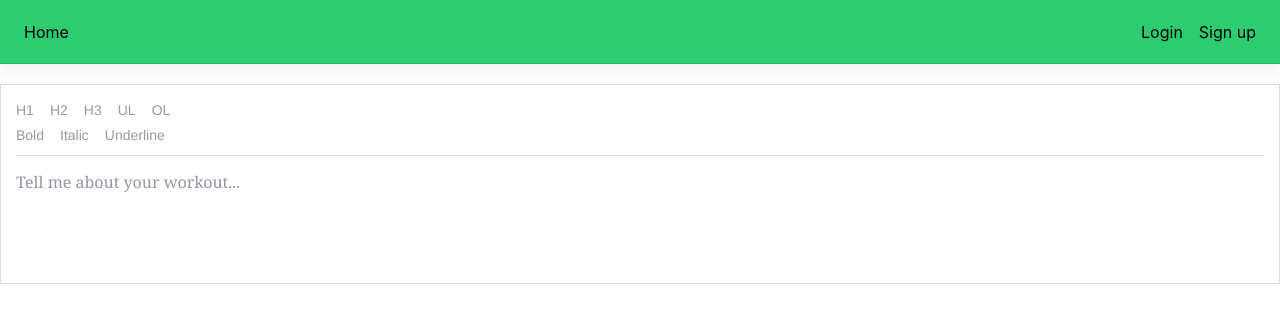
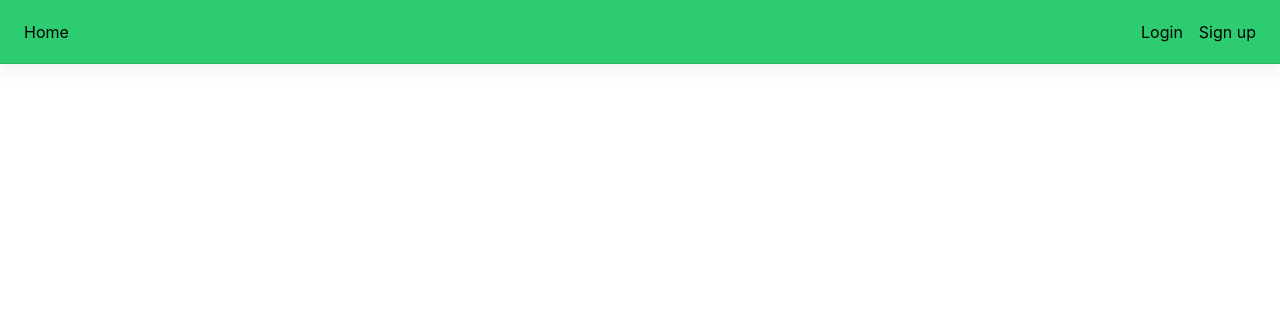
Before and after one commit to Nesiht/Final_project_frontend, a React (Create React App) app: page /draft in a window 1280 px wide. Shown: the top 322 px of the page. Built offline with nearby package versions, Linux system fonts and the light colour scheme.

Commit message:
updated addEntrie to work with draft, removed testing components

```diff
--- a/src/App.js
+++ b/src/App.js
@@ -10,7 +10,6 @@ import { Logout } from 'components/Logout'
 import { Signup } from 'components/Sigup'
 import { Dashboard } from 'components/Dashboard'
 
-import Draft from 'components/Draft'
 import { entrie } from 'reducers/entrie'
 
 const reducer = combineReducers({
@@ -40,10 +39,6 @@ export const App = () => {
 
           <Route path="/signup" exact>
             <Signup />
-          </Route>
-
-          <Route path="/draft" exact>
-            <Draft />
           </Route>
 
           <Route path="/logout" exact>
--- a/src/components/AddEntrie.js
+++ b/src/components/AddEntrie.js
@@ -21,24 +21,19 @@ export const AddEntrie = () => {
   const userid = useSelector((store) => store.user.login.userId)
   const accessToken = useSelector((store) => store.user.login.accessToken)
   const statusMessage = useSelector((store) => store.user.login.statusMessage)
-
+  const [ title, setTitle ] = useState('')
+  const [ text, setText ] = useState()
+  const [ grade, setGrade ] = useState(5)
   const [editorState, setEditorState] = React.useState(
     () => EditorState.createEmpty(),
   )
 
-  // Converts the current state of editorState to raw data
   const raw = convertToRaw(editorState.getCurrentContent())
 
-  // Handle each change in the form, updates setEditorState with all the data, dispatch the raw data to redux
   const handleEditor = (data) => {
     setEditorState(data)
     dispatch(entrie.actions.setCurrentEntry(raw))
   }
-
-
-  const [ title, setTitle ] = useState('')
-  const [ text, setText ] = useState()
-  const [ grade, setGrade ] = useState(5)
 
   const handleSaveSuccess =  (loginResponse) => {
     const statusMessage = JSON.stringify(loginResponse.message)
@@ -49,8 +44,6 @@ export const AddEntrie = () => {
     const message = JSON.stringify(error.message)
     dispatch(user.actions.setStatusMessage({ message }))
   }
-
-
 
   const handleSave = (event) => {
     event.preventDefault();
@@ -91,23 +84,10 @@ export const AddEntrie = () => {
         placeholder ="Title"
         onChange = {event => setTitle(event.target.value)}
       />
-      {/* <label>
-        Text
-      </label> */}
-
-      {/* <Draft /> */}
-      {/* <Editortest /> */}
       <div className="RichEditor-root">
         <Editor editorState={editorState} onChange={handleEditor} />
-        {/* {console.log('content state', editorState)} */}
       </div>
 
-      {/* <Input
-        type = "text"
-        value = { text }
-        placeholder = "Text"
-        onChange = {event => setText(event.target.value)}
-      /> */}
       <label>
         Grade
       </label>
@@ -120,8 +100,6 @@ export const AddEntrie = () => {
         labels = {horizontalLabels}
       />
 
-      {/* <Draft /> */}
-
       <Btn type="submit" title="Send" />
       {statusMessage && <Text small> {`${statusMessage}`} </Text>}
     </Form>
--- a/src/components/Draft.js
+++ /dev/null
@@ -1,205 +0,0 @@
-import React from 'react';
-import { Editor, EditorState, getDefaultKeyBinding, RichUtils, convertToRaw  } from 'draft-js';
-import './draft.css'
-import '../../node_modules/draft-js/dist/Draft.css'
-
-
-class Draft extends React.Component {
-  constructor(props) {
-    super(props);
-    this.state = {editorState: EditorState.createEmpty()};
-
-    this.focus = () => this.refs.editor.focus();
-    this.onChange = (editorState) => this.setState({editorState});
-
-    this.handleKeyCommand = this._handleKeyCommand.bind(this);
-    this.mapKeyToEditorCommand = this._mapKeyToEditorCommand.bind(this);
-    this.toggleBlockType = this._toggleBlockType.bind(this);
-    this.toggleInlineStyle = this._toggleInlineStyle.bind(this);
-  }
-
-  _handleKeyCommand(command, editorState) {
-    const newState = RichUtils.handleKeyCommand(editorState, command);
-    if (newState) {
-      this.onChange(newState);
-      return true;
-    }
-    return false;
-  }
-
-  _mapKeyToEditorCommand(e) {
-    if (e.keyCode === 9 /* TAB */) {
-      const newEditorState = RichUtils.onTab(
-        e,
-        this.state.editorState,
-        4, /* maxDepth */
-      );
-      if (newEditorState !== this.state.editorState) {
-        this.onChange(newEditorState);
-      }
-      return;
-    }
-    return getDefaultKeyBinding(e);
-  }
-
-  _toggleBlockType(blockType) {
-    this.onChange(
-      RichUtils.toggleBlockType(
-        this.state.editorState,
-        blockType
-      )
-    );
-  }
-
-  _toggleInlineStyle(inlineStyle) {
-    this.onChange(
-      RichUtils.toggleInlineStyle(
-        this.state.editorState,
-        inlineStyle
-      )
-    );
-  }
-
-
-  render() {
-    const {editorState} = this.state;
-
-
-    // If the user changes block type before entering any text, we can
-    // either style the placeholder or hide it. Let's just hide it now.
-    let className = 'RichEditor-editor';
-    let contentState = editorState.getCurrentContent();
-    console.log('content state', convertToRaw(contentState))
-
-    if (!contentState.hasText()) {
-      if (contentState.getBlockMap().first().getType() !== 'unstyled') {
-        className += ' RichEditor-hidePlaceholder';
-      }
-    }
-
-    return (
-      <div className="RichEditor-root">
-        <BlockStyleControls
-          editorState={editorState}
-          onToggle={this.toggleBlockType}
-        />
-        <InlineStyleControls
-          editorState={editorState}
-          onToggle={this.toggleInlineStyle}
-        />
-        <div className={className} onClick={this.focus}>
-          <Editor
-            blockStyleFn={getBlockStyle}
-            customStyleMap={styleMap}
-            editorState={editorState}
-            handleKeyCommand={this.handleKeyCommand}
-            keyBindingFn={this.mapKeyToEditorCommand}
-            onChange={this.onChange}
-            placeholder="Tell me about your workout..."
-            ref="editor"
-            spellCheck={true}
-          />
-        </div>
-      </div>
-    );
-  }
-}
-
-// Custom overrides for "code" style.
-const styleMap = {
-  CODE: {
-    backgroundColor: 'rgba(0, 0, 0, 0.05)',
-    fontFamily: '"Inconsolata", "Menlo", "Consolas", monospace',
-    fontSize: 16,
-    padding: 2,
-  },
-};
-
-function getBlockStyle(block) {
-  switch (block.getType()) {
-    case 'blockquote': return 'RichEditor-blockquote';
-    default: return null;
-  }
-}
-
-class StyleButton extends React.Component {
-  constructor() {
-    super();
-    this.onToggle = (e) => {
-      e.preventDefault();
-      this.props.onToggle(this.props.style);
-    };
-  }
-
-  render() {
-    let className = 'RichEditor-styleButton';
-    if (this.props.active) {
-      className += ' RichEditor-activeButton';
-    }
-
-    return (
-      <span className={className} onMouseDown={this.onToggle}>
-        {this.props.label}
-      </span>
-    );
-  }
-}
-
-const BLOCK_TYPES = [
-  {label: 'H1', style: 'header-one'},
-  {label: 'H2', style: 'header-two'},
-  {label: 'H3', style: 'header-three'},
-  {label: 'UL', style: 'unordered-list-item'},
-  {label: 'OL', style: 'ordered-list-item'},
-];
-
-const BlockStyleControls = (props) => {
-  const {editorState} = props;
-  const selection = editorState.getSelection();
-  const blockType = editorState
-    .getCurrentContent()
-    .getBlockForKey(selection.getStartKey())
-    .getType();
-
-  return (
-    <div className="RichEditor-controls">
-      {BLOCK_TYPES.map((type) =>
-        <StyleButton
-          key={type.label}
-          active={type.style === blockType}
-          label={type.label}
-          onToggle={props.onToggle}
-          style={type.style}
-        />
-      )}
-    </div>
-  );
-};
-
-var INLINE_STYLES = [
-  {label: 'Bold', style: 'BOLD'},
-  {label: 'Italic', style: 'ITALIC'},
-  {label: 'Underline', style: 'UNDERLINE'},
-];
-
-const InlineStyleControls = (props) => {
-  const currentStyle = props.editorState.getCurrentInlineStyle();
-
-  return (
-    <div className="RichEditor-controls">
-      {INLINE_STYLES.map((type) =>
-        <StyleButton
-          key={type.label}
-          active={currentStyle.has(type.style)}
-          label={type.label}
-          onToggle={props.onToggle}
-          style={type.style}
-        />
-      )}
-    </div>
-
-
-  );
-};
-
-export default Draft
--- a/src/components/SummeryEntrie.js
+++ b/src/components/SummeryEntrie.js
@@ -2,7 +2,7 @@ import React from 'react'
 import { useSelector } from 'react-redux'
 import { Accordion, AccordionItem, AccordionItemHeading, AccordionItemButton, AccordionItemPanel } from 'react-accessible-accordion'
 import Moment from 'react-moment'
-import { Container } from 'components/style'
+import { Container, Text } from 'components/style'
 import 'react-accessible-accordion/dist/fancy-example.css'
 
 export const SummeryEntrie = () => {
@@ -24,8 +24,12 @@ export const SummeryEntrie = () => {
             </AccordionItemButton>
           </AccordionItemHeading>
           <AccordionItemPanel>
-          {entry.text}
-          {entry.grade}
+          {entry.text.blocks.map((item) => {
+            return(
+            <Text small key={item.key}>{item.text}</Text>
+            )
+            })}
+          <Text>Grade: {entry.grade}</Text>
           </AccordionItemPanel>
         </AccordionItem>
       </Accordion>
```
Also changed, not shown: src/components/Editortest.js (deleted, +0 -23 lines), 1 other file (tests, documents, lock files or other folders).
